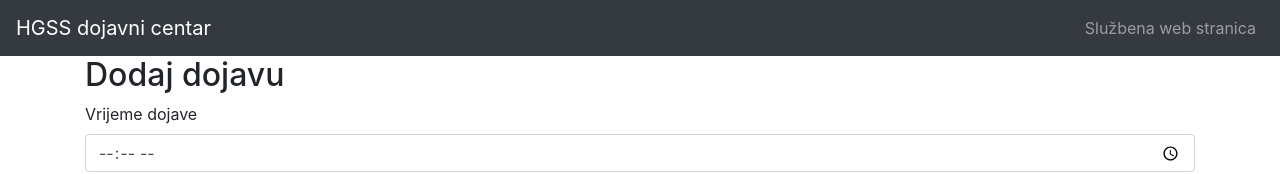
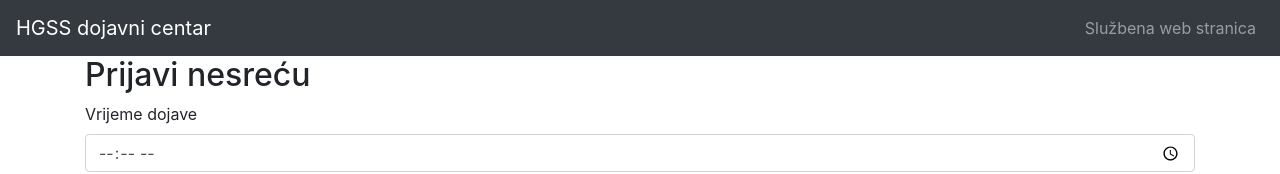
Before and after one commit to mattea95/hgss, a React (Create React App) app: page /dojava/new in a window 1280 px wide. Shown: the top 174 px of the page. Built offline with nearby package versions, Linux system fonts and the light colour scheme.

Commit message:
izmjena naziva gumba

```diff
--- a/src/components/DojavaUredi.js
+++ b/src/components/DojavaUredi.js
@@ -78,7 +78,7 @@ class DojavaUredi extends Component {
 
   render = () => {
     const {item} = this.state;
-    const title = <h2>{item.key ? 'Uredi postojeću dojavu' : 'Dodaj dojavu'}</h2>;
+    const title = <h2>{item.key ? 'Uredi postojeću dojavu' : 'Prijavi nesreću'}</h2>;
 
     return <div>
       <AppNavbar/>
```
